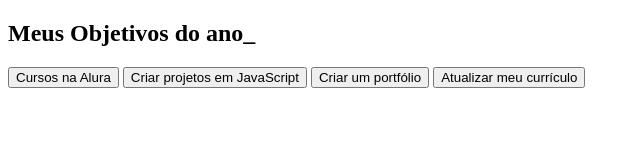
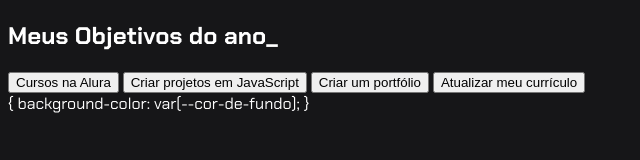
Before and after one commit to Ellenaraujoo/projeto3a, a plain HTML site: page index.html in a window 1280 px wide. Shown: the whole page, without its empty margins (0-640 px from the left). Drawn offline with Linux system fonts and the light colour scheme.

Commit message:
Add files via upload

```diff
--- a/index.html
+++ b/index.html
@@ -4,8 +4,18 @@
   <meta charset="UTF-8">
   <meta name="viewport" content="width=device-width, initial-scale=1.0">
   <title>Meus objetivos do ano</title>
+  <link rel="stylesheet" href="style.css">
+
+
+
 </head>
+
+
+
+
+
 <body>
+
     <section class="conteudo-principal"></section>
     <h2 class="titulo-principal">Meus Objetivos do ano_</h2>
       <div class="botoes">
@@ -15,12 +25,26 @@
       <button class="botao">Atualizar meu currículo</button>
     </div>
   </section>
+
+
+{
+    background-color: var(--cor-de-fundo);
+}
+
+
+
+
+
+
+
 </body>
+
+
+
+
+
+
+
+
+
 </html>
-<html lang="pt-br">
-<head>
-  <meta charset="UTF-8">
-  <meta name="viewport" content="width=device-width, initial-scale=1.0">
-  <title>Meus objetivos do ano</title>
-    <link rel="stylesheet" href="style.css">
-</head>
--- a/style.css
+++ b/style.css
@@ -1,3 +1,24 @@
-:root{
-    --cor-de-fundo: #1E1E1E;
+@import url('https://fonts.googleapis.com/css?family=Chakra+Petch:wght@400;700&display=swap');
+
+:root {
+  --cor-de-fundo: #161618;
+  --verde: #6FFF57;
+  --branco: #FFFFFF;
+  --botao-ativo: #3A375E;
+  --botao-inativo: rgba(58, 55, 94, 0.5);
+  --texto-fundo: rgba(58, 55, 94, 0.3);
 }
+
+body {
+  background-color: var(--cor-de-fundo);
+  color: var(--branco);
+  font-family: 'Chakra Petch', sans-serif;
+
+
+
+
+
+
+
+
+}
```
